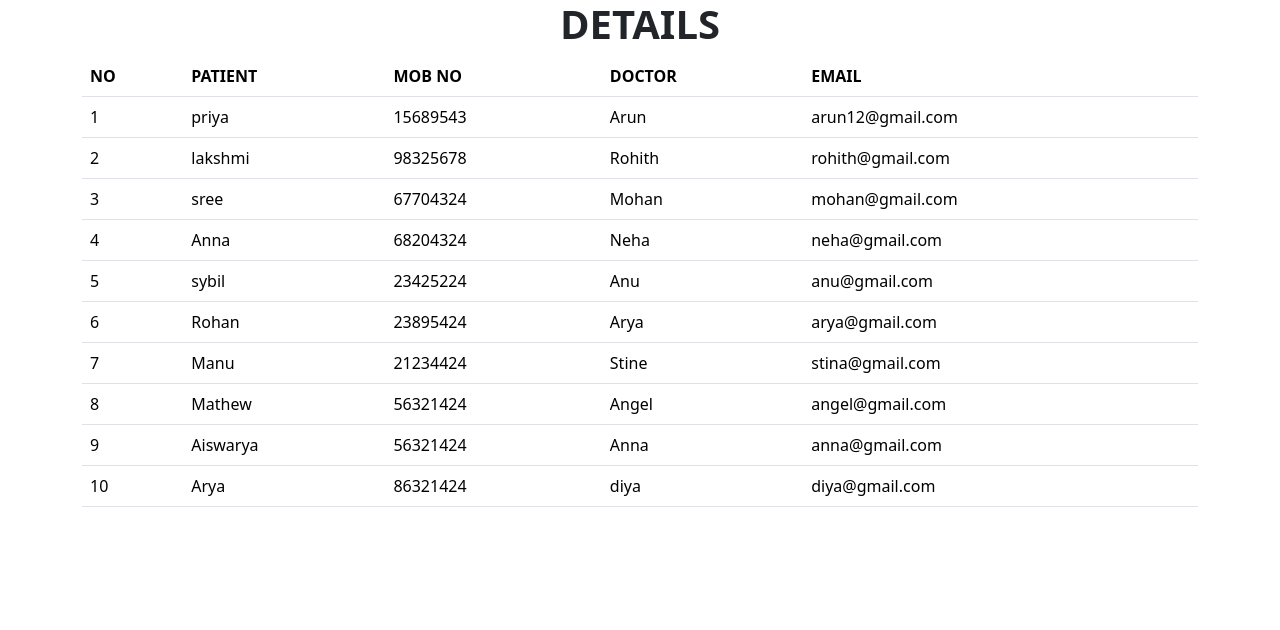
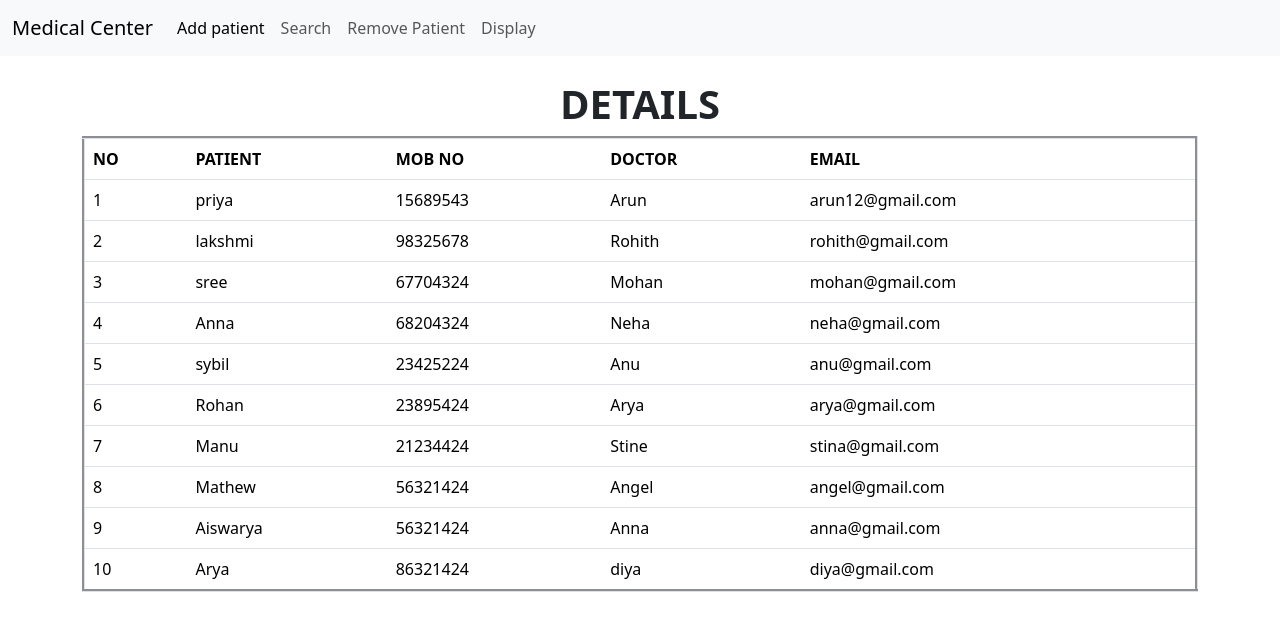
Before and after one commit to VBSREELAKSHMI123/patient-app, a plain HTML site: page viewall.html in a window 1280 px wide. Drawn offline with nearby package versions, Linux system fonts and the light colour scheme.

Commit message:
Nav Modification

```diff
--- a/viewall.html
+++ b/viewall.html
@@ -7,13 +7,38 @@
     <title>Document</title>
 </head>
 <body>
+    <nav class="navbar navbar-expand-lg bg-body-tertiary">
+        <div class="container-fluid">
+          <a class="navbar-brand" href="#">Medical Center</a>
+          <button class="navbar-toggler" type="button" data-bs-toggle="collapse" data-bs-target="#navbarNav" aria-controls="navbarNav" aria-expanded="false" aria-label="Toggle navigation">
+            <span class="navbar-toggler-icon"></span>
+          </button>
+          <div class="collapse navbar-collapse" id="navbarNav">
+            <ul class="navbar-nav">
+              <li class="nav-item">
+                <a class="nav-link active" aria-current="page" href="index.html">Add patient</a>
+              </li>
+              <li class="nav-item">
+                <a class="nav-link" href="search.html">Search</a>
+              </li>
+              <li class="nav-item">
+                <a class="nav-link" href="delete.html">Remove Patient</a>
+              </li>
+              <li class="nav-item">
+                <a class="nav-link" href="viewall.html">Display</a>
+              </li>
+            </ul>
+          </div>
+        </div>
+      </nav>
+      <br>
     <div class="container">
         <div class="row">
             <div class="col col-12 col-sm-12 col-md-12 col-lg-12 col-xl-12 col-xxl-12">
                 <center>
                     <h1><b>DETAILS</b></h1>
                 </center>
-                <table class="table">
+                <table class="table" border="3">
                     <thead>
                       <th>NO</th>
                         <th scope="col">PATIENT</th>
```
Also changed, not shown: delete.html (+25 -0 lines), index.html (+26 -0 lines), search.html (+25 -0 lines).
